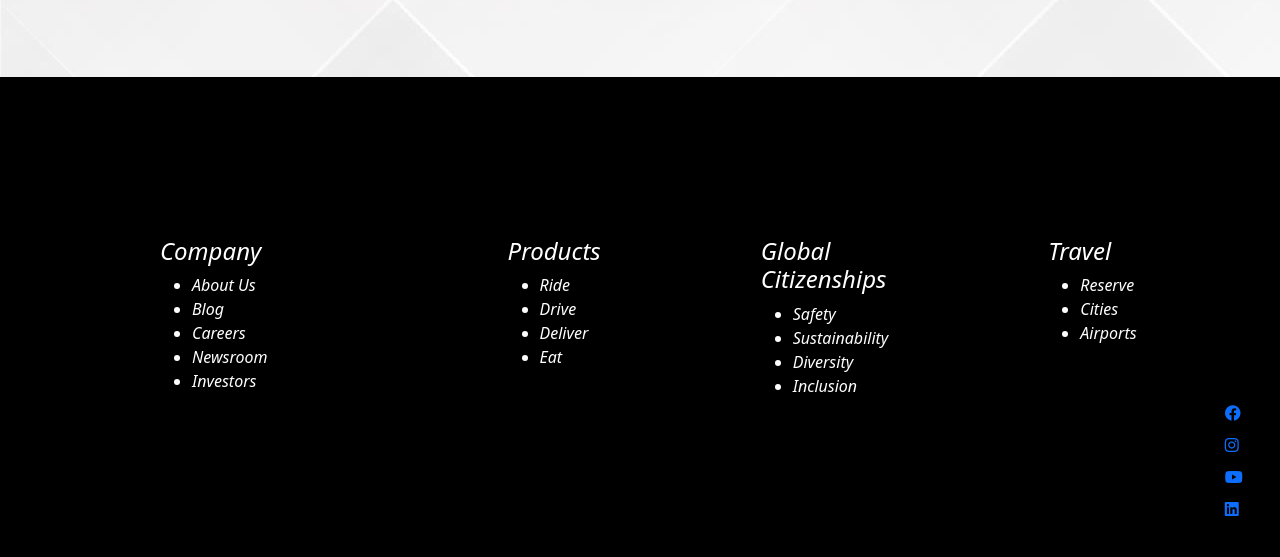
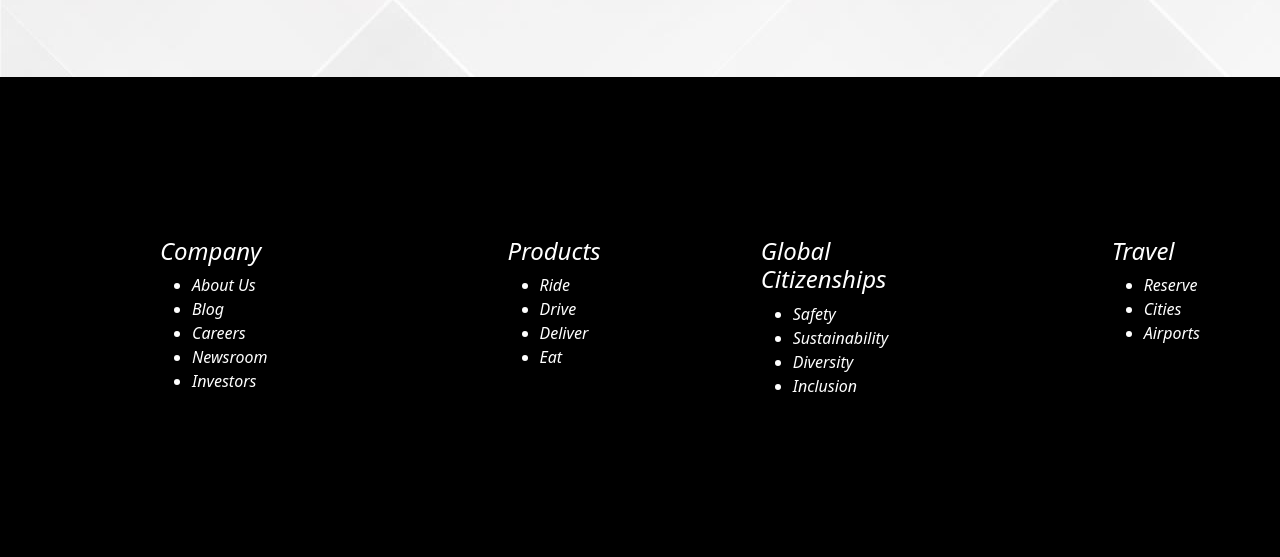
Before and after one commit to Isha-Yadav-09/GoRide-, a plain HTML site: page index.html in a window 1280 px wide. Shown: the part 2093-2650 px from the top of the page. Drawn offline with nearby package versions, Linux system fonts and the light colour scheme; some packages are replaced by stand-ins of ours; files whose address does not match are found by name.

```diff
--- a/index.html
+++ b/index.html
@@ -20,9 +20,6 @@
                 <a href="index.html">Home</a>
                 <a href="ride.html">Ride</a>
                 <a href="drive.html">Drive</a>
-                <a href="package.html">package</a>
-                <!-- <a href="#">Map</a>
-                <a href="#">Filter</a> -->
                 <a href="about.html">About</a>
             </div>
             <div class="d-flex">
@@ -120,12 +117,6 @@
                     <li><a href="#" style="text-decoration: none; color:white">Airports</a></li>
                 </ul>
             </div>
-            <div class="icons">
-               <a href="#"><i class="fa-brands fa-facebook"></i></a></i>
-               <a href="#"><i class="fa-brands fa-instagram"></i></a></i>
-               <a href="#"> <i class="fa-brands fa-youtube"></i></a></i>
-               <a href="#"> <i class="fa-brands fa-linkedin"></i></a></i>
-            </div>
         </div>
     </div>
     <script src="https://cdn.jsdelivr.net/npm/bootstrap@5.3.3/dist/js/bootstrap.bundle.min.js"></script>
```
Also changed, not shown: drive.html (+0 -7 lines), ride.html (+0 -1 lines).
